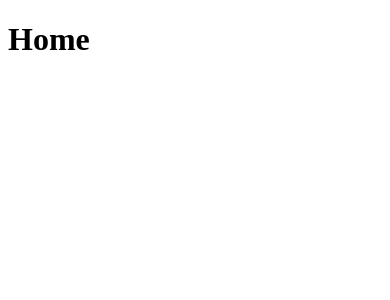
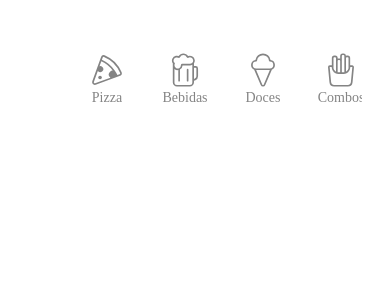
Before and after one commit to CaduVarela/MacBaixaRenda, a Next.js app in the folder client/: page / in a window 390 px wide. Shown: the top 300 px of the page. Built offline with nearby package versions, Linux system fonts and the light colour scheme.

Commit message:
feat: added category menu

```diff
--- a/client/package.json
+++ b/client/package.json
@@ -9,10 +9,13 @@
     "lint": "next lint"
   },
   "dependencies": {
+    "emotion": "^11.0.0",
     "next": "15.0.3",
     "react": "^18.3.1",
     "react-dom": "^18.3.1",
-    "react-router-dom": "^6.28.0"
+    "react-icons": "^5.3.0",
+    "react-router-dom": "^6.28.0",
+    "sass": "^1.80.6"
   },
   "devDependencies": {
     "@types/node": "^20",
--- /dev/null
+++ b/client/src/components/CategoryMeny/CategoryMenu.module.scss
@@ -0,0 +1,86 @@
+@import '../../styles/variables';
+
+.categoryMenu {
+  min-width: 8.125rem;
+  width: 8.125rem;
+  min-height: 100vh;
+  background-color: #fff;
+  display: flex;
+  align-items: center;
+
+  > ul {
+    width: 100%;
+    list-style: none;
+    display: flex;
+    flex-direction: column;
+
+    > li {
+      display: flex;
+      flex-direction: column;
+      align-items: center;
+      justify-content: center;
+
+      cursor: pointer;
+      height: 6.25rem;
+      border-radius: 0.5rem;
+    }
+  }
+}
+
+.icons {
+  color: $dark-grey;
+}
+
+.textCategory, .textOrder {
+  font-weight: 500;
+  font-size: 0.875rem;
+  color: $dark-grey;
+}
+
+.activeCategory {
+  background-color: $yellow;
+
+  .icons, .textCategory {
+    color: #000;
+  }
+}
+
+.scrollbar::-webkit-scrollbar {
+  height: 4px;
+}
+
+.scrollbar::-webkit-scrollbar-track {
+  background: $light-grey;
+}
+
+.scrollbar::-webkit-scrollbar-thumb {
+  background-color: $dark-grey;
+  border-radius: 20px;
+}
+
+@media screen and (max-width: 740px) {
+  .categoryMenu {
+    width: 100%;
+    height: fit-content;
+    min-height: fit-content;
+
+    > ul {
+      flex-direction: row;
+      justify-content: center;
+      margin: 20px;
+      overflow-x: scroll;
+
+      > li {
+        min-width: 4.875rem;
+      }
+    }
+  }
+}
+
+@media screen and (max-width: 430px) {
+  .categoryMenu {
+    > ul {
+      justify-content: start;
+    }
+  }
+}
--- /dev/null
+++ b/client/src/components/CategoryMeny/index.tsx
@@ -0,0 +1,34 @@
+import { categoriesList } from "@/utils/constants";
+import { useState } from "react";
+import styles from "./CategoryMenu.module.scss";
+
+export default function CategoryMeny() {
+  const [categoryActive, setCategoryActive] = useState("");
+
+  const onCategoryClick = (id: string) => {
+    setCategoryActive(id);
+    // category(id);
+  };
+
+  return (
+    <div className={styles.categoryMenu}>
+      <ul className={styles.scrollbar}>
+        {categoriesList?.map((category) => {
+          const Icon = category?.icon;
+          return (
+            <li
+              key={category?.id}
+              onClick={() => onCategoryClick(category?.id)}
+              className={
+                categoryActive === category?.id ? styles.activeCategory : ''
+              }
+            >
+              <Icon size={40} className={styles.icons} />
+              <span className={styles.textCategory}>{category?.label}</span>
+            </li>
+          );
+        })}
+      </ul>
+    </div>
+  );
+}
--- /dev/null
+++ b/client/src/pages/BasicPage.tsx
@@ -0,0 +1,9 @@
+import CategoryMeny from "@/components/CategoryMeny";
+
+export default function BasicPage() {
+    return (
+        <div>
+            <CategoryMeny/>
+        </div>
+    )
+}
--- a/client/src/pages/index.tsx
+++ b/client/src/pages/index.tsx
@@ -1,7 +1,17 @@
+import Head from "next/head";
+import BasicPage from "./BasicPage";
+
 export default function Home() {
   return (
-    <div>
-      <h1>Home</h1>
-    </div>
+    <>
+      <Head>
+        <title>Restaurante</title>
+        <meta name="description" content="Restaurante para o trabalho de web" />
+        <meta name="viewport" content="width=device-width, initial-scale=1" />
+      </Head>
+      <main>
+        <BasicPage/>
+      </main>
+    </>
   );
 }
--- /dev/null
+++ b/client/src/styles/_variables.scss
@@ -0,0 +1,8 @@
+// colors
+$yellow: #FDC844;
+$pink: #FF2351;
+$dark-grey: #848484;
+$light-grey: #DADADA;
+$light-yellow: #FDC8444D;
+$bg-color: #FAFAFA;
+$error-color: rgb(250, 59, 59);
--- /dev/null
+++ b/client/src/utils/constants.ts
@@ -0,0 +1,10 @@
+import { CiBurger, CiFries, CiIceCream, CiPizza, CiBeerMugFull } from "react-icons/ci";
+import { IcategoriesList } from "./types";
+
+export const categoriesList: IcategoriesList[] = [
+    { label: 'Pizza', icon: CiPizza, id: 'pizza' },
+    { label: 'Bebidas', icon: CiBeerMugFull, id: 'bebidas' },
+    { label: 'Doces', icon: CiIceCream, id: 'doces' },
+    { label: 'Combos', icon: CiFries, id: 'combos' },
+    { label: 'Burguers', icon: CiBurger, id: 'burguers' }
+  ]
--- /dev/null
+++ b/client/src/utils/types.ts
@@ -0,0 +1,7 @@
+import { IconType } from "react-icons";
+
+export interface IcategoriesList {
+    label: string;
+    icon: IconType;
+    id: string;
+  }
```
Also changed, not shown: 1 other file (tests, documents, lock files or other folders).
